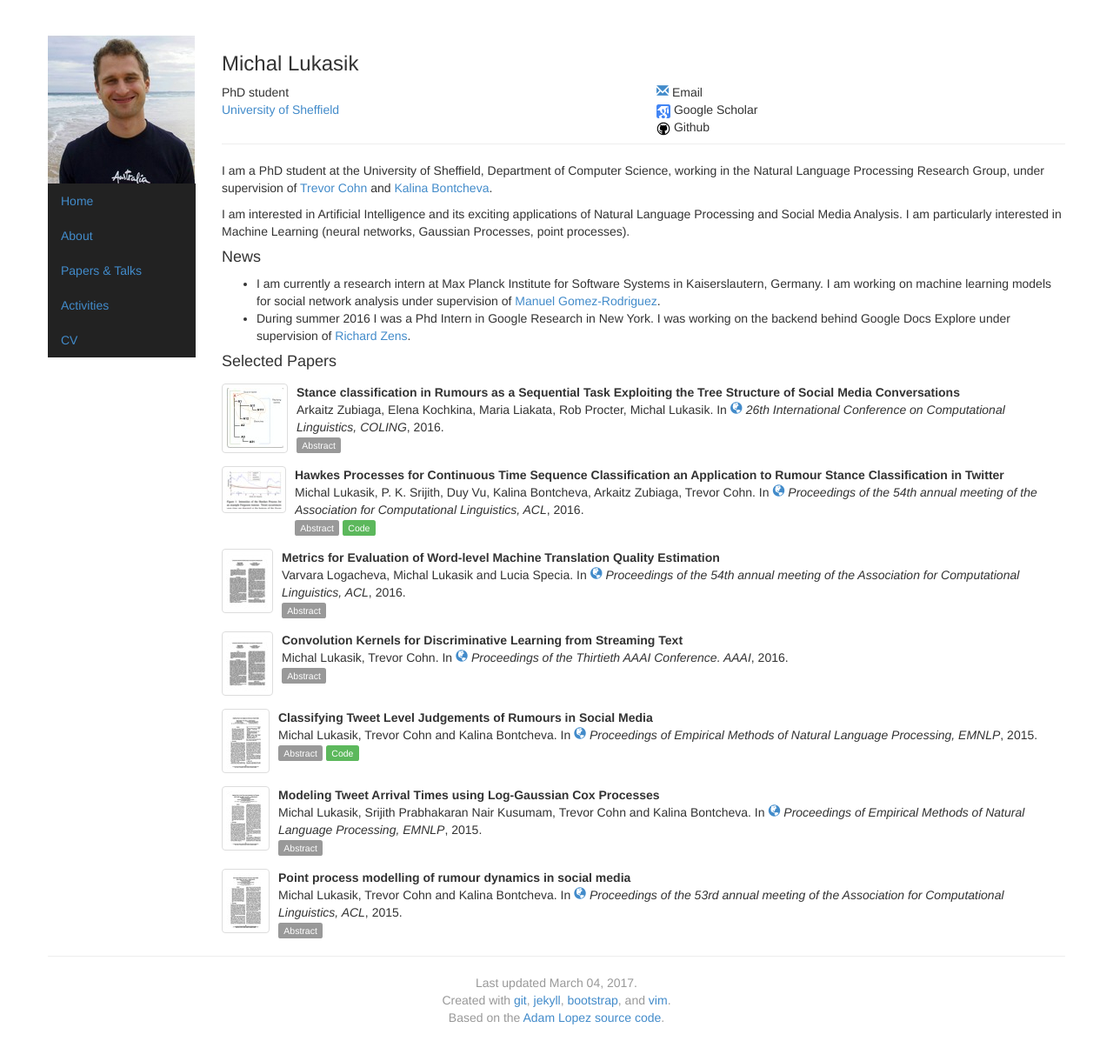
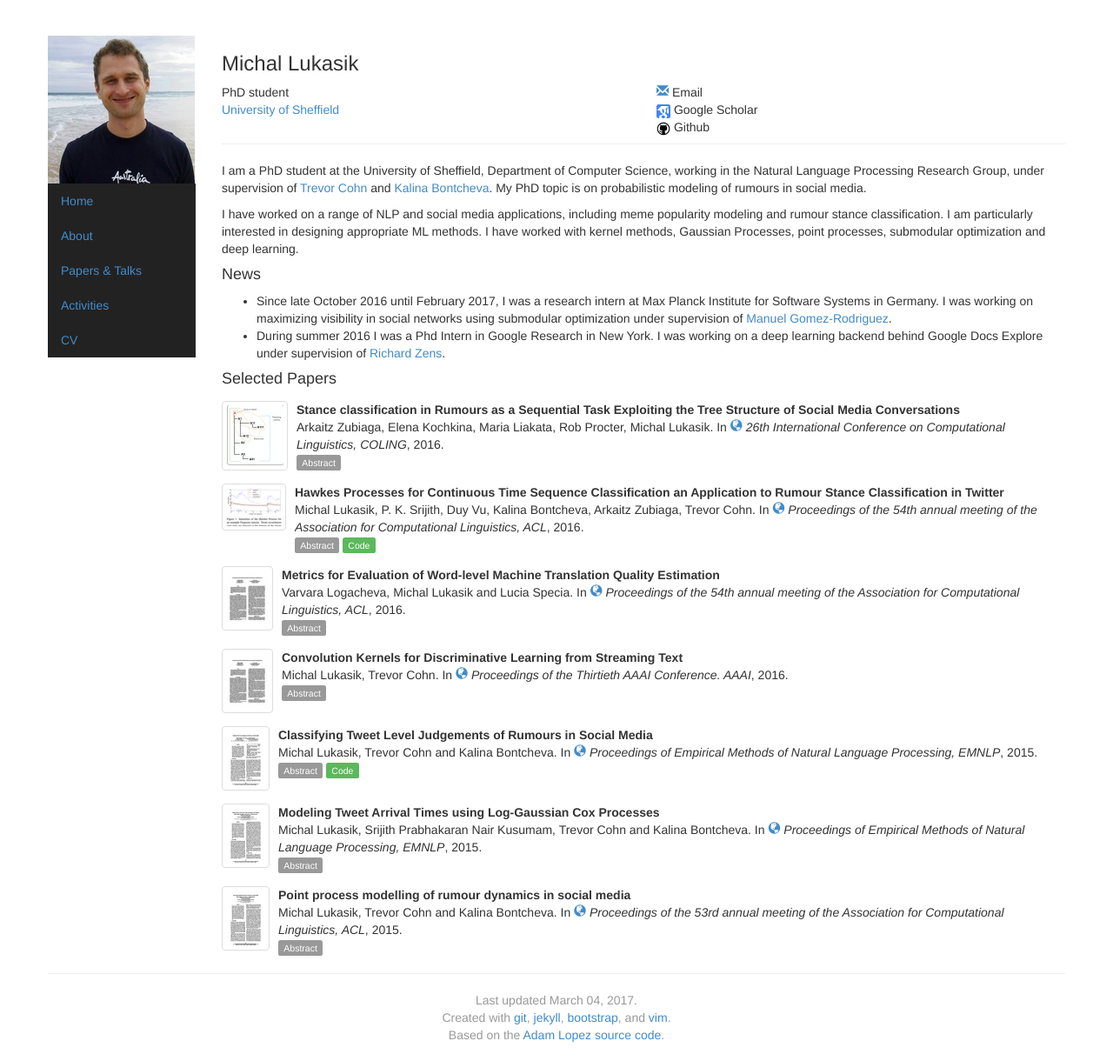
Before and after one commit to mlukasik/mlukasik.github.io, a Jekyll site: the page built from index.html, in a window 1280 px wide. Shown: the whole page at 87% size. Built offline with Jekyll 4.4.1, drawn with Linux system fonts in a browser that asks for light colours.

Commit message:
updating details

```diff
--- a/activities.html
+++ b/activities.html
@@ -15,6 +15,6 @@ Spring 2014: Software Hut, Department of Computer Science, University of Sheffie
 Fall 2013: Introduction to Programming and Problem-Solving, Department of Computer Science, University of Sheffield.<br />
 </p>
 <h4>Reviewing</h4>
-EACL 2017, EMNLP 2016, ACL 2016, IJCAI 2016, NAACL 2016, EMNLP 2015.
+ACL 2017, EACL 2017, EMNLP 2016, ACL 2016, IJCAI 2016, NAACL 2016, EMNLP 2015.
 </p>
 </ul>
--- a/index.html
+++ b/index.html
@@ -5,10 +5,10 @@ picture: i
 news:
   -
     >
-      I am currently a research intern at Max Planck Institute for Software Systems in Kaiserslautern, Germany. I am working on machine learning models for social network analysis under supervision of <a href=http://www.mpi-sws.org/~manuelgr/index.html>Manuel Gomez-Rodriguez</a>.
+      Since late October 2016 until February 2017, I was a research intern at Max Planck Institute for Software Systems in Germany. I was working on maximizing visibility in social networks using submodular optimization under supervision of <a href=http://www.mpi-sws.org/~manuelgr/index.html>Manuel Gomez-Rodriguez</a>.
   -
     >
-      During summer 2016 I was a Phd Intern in Google Research in New York. I was working on the backend behind Google Docs Explore under supervision of <a href=http://www.rzens.com/>Richard Zens</a>.
+      During summer 2016 I was a Phd Intern in Google Research in New York. I was working on a deep learning backend behind Google Docs Explore under supervision of <a href=http://www.rzens.com/>Richard Zens</a>.
 
 ---
 <div class="page-header">
@@ -37,10 +37,12 @@ news:
 </div>
 
 <p>
-I am a PhD student at the University of Sheffield, Department of Computer Science, working in the Natural Language Processing Research Group, under supervision of <a href="http://people.eng.unimelb.edu.au/tcohn/index.html" target="_blank">Trevor Cohn</a> and <a href="http://www.dcs.shef.ac.uk/~kalina/" target="_blank">Kalina Bontcheva</a>.<br />
+I am a PhD student at the University of Sheffield, Department of Computer Science, working in the Natural Language Processing Research Group, under supervision of <a href="http://people.eng.unimelb.edu.au/tcohn/index.html" target="_blank">Trevor Cohn</a> and <a href="http://www.dcs.shef.ac.uk/~kalina/" target="_blank">Kalina Bontcheva</a>. My PhD topic is on probabilistic modeling of rumours in social media.<br />
 </p>
 <p>
-I am interested in Artificial Intelligence and its exciting applications of Natural Language Processing and Social Media Analysis. I am particularly interested in Machine Learning (neural networks, Gaussian Processes, point processes).
+I have worked on a range of NLP and social media applications, including meme popularity modeling and rumour stance classification.
+I am particularly interested in designing appropriate ML methods.
+I have worked with kernel methods, Gaussian Processes, point processes, submodular optimization and deep learning.
 </p>
 
 </p>
```
